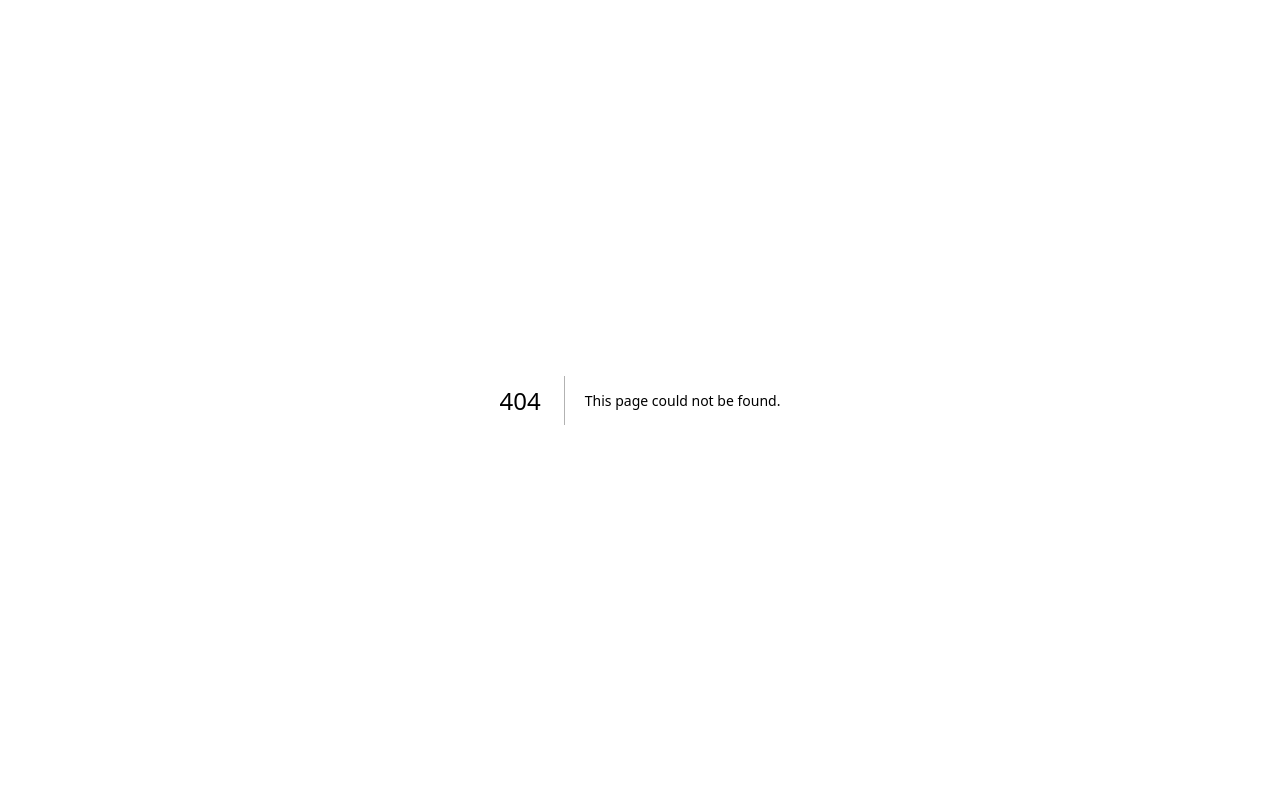
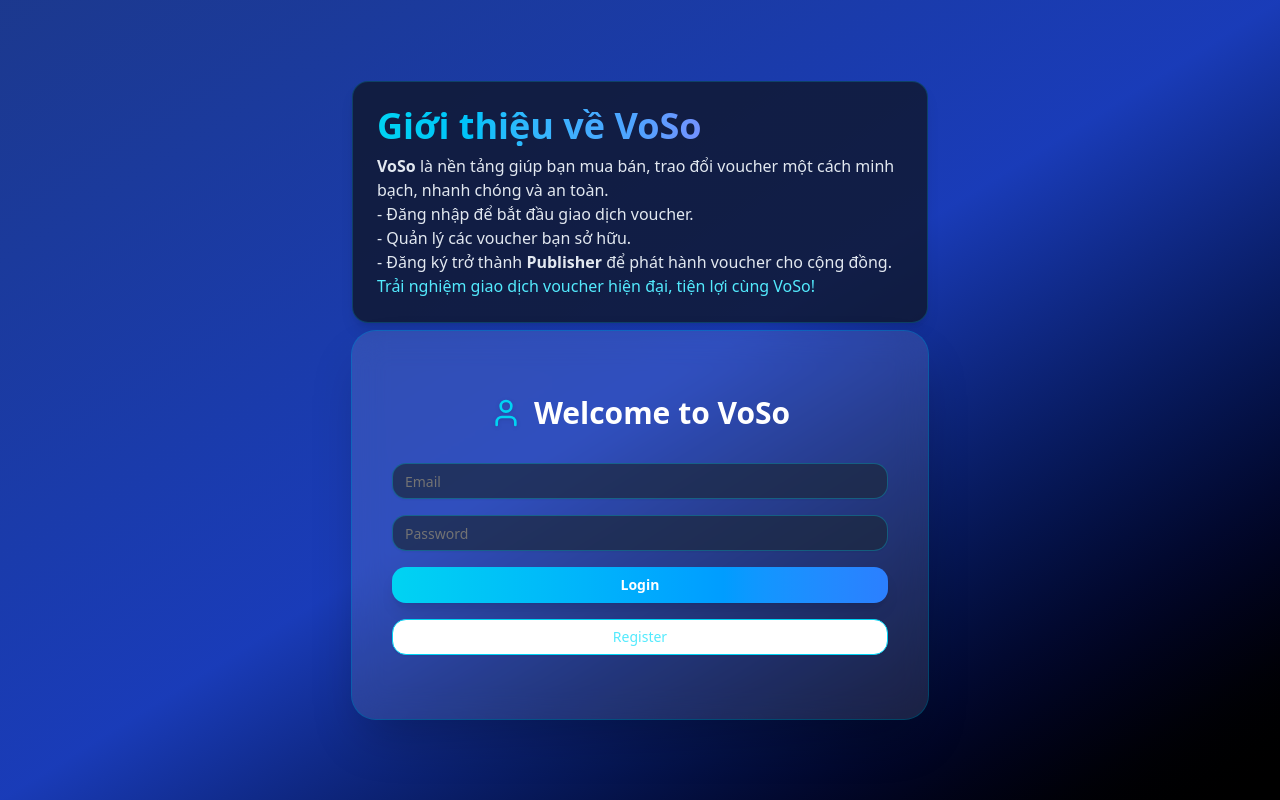
Before and after one commit to Uyhuynh23/CamtabunProject, a Next.js app: page /pages/login in a window 1280 px wide. Before the commit this address had no page. Built offline with nearby package versions, Linux system fonts and the light colour scheme.

Commit message:
Introduce router

```diff
--- a/app/page.tsx
+++ b/app/page.tsx
@@ -1,5 +1,7 @@
 'use client'
 
+import { useEffect } from 'react'
+import { useRouter } from 'next/navigation'
 import { useState } from "react"
 import { motion } from "framer-motion"
 import AboutSection from "@/app/components/AboutSection"
@@ -13,6 +15,7 @@
 }
 
 export default function VoSo() {
+  const router = useRouter()
   const [isLoggedIn, setIsLoggedIn] = useState(false)
   const [isPublisher, setIsPublisher] = useState(false)
   const [isVerified, setIsVerified] = useState(false)
@@ -20,6 +23,15 @@
   const [password, setPassword] = useState("")
   const [error, setError] = useState("")
   const [registerMode, setRegisterMode] = useState(false)
+
+  useEffect(() => {
+    const user = localStorage.getItem('user')
+    if (user) {
+      router.push('/pages/home')
+    } else {
+      router.push('/pages/login')
+    }
+  }, [router])
 
   const handleLogin = async () => {
     setError("")
--- /dev/null
+++ b/app/pages/home/page.tsx
@@ -0,0 +1,72 @@
+'use client'
+
+import { useState, useEffect } from "react"
+import { motion } from "framer-motion"
+import { useRouter } from "next/navigation"
+import MainTabs from "@/app/components/MainTabs"
+
+const fadeIn = {
+  hidden: { opacity: 0, y: 20 },
+  visible: { opacity: 1, y: 0 },
+}
+
+export default function HomePage() {
+  const router = useRouter()
+  const [isPublisher, setIsPublisher] = useState(false)
+  const [isVerified, setIsVerified] = useState(false)
+
+  useEffect(() => {
+    const user = localStorage.getItem('user')
+    if (!user) {
+      router.push('/pages/login')  // Updated path
+    } else {
+      const userData = JSON.parse(user)
+      setIsPublisher(userData.isPublisher)
+    }
+  }, [router])
+
+  const handleLogout = () => {
+    localStorage.removeItem('user')
+    router.push('/pages/login')  // Updated path
+  }
+
+  return (
+    <motion.div
+      className="min-h-screen bg-gradient-to-br from-blue-900 via-blue-800 to-black p-0"
+      initial="hidden"
+      animate="visible"
+      variants={fadeIn}
+      transition={{ duration: 0.4 }}
+    >
+      <div className="p-6 max-w-5xl mx-auto space-y-8">
+        <div className="flex justify-end">
+          <button
+            className="px-4 py-2 rounded-xl bg-slate-800 text-slate-200 hover:bg-slate-700 transition font-semibold"
+            onClick={handleLogout}
+          >
+            Đăng xuất
+          </button>
+        </div>
+        <motion.div
+          className="text-center space-y-2"
+          initial={{ opacity: 0 }}
+          animate={{ opacity: 1 }}
+          transition={{ delay: 0.2 }}
+        >
+          <h1 className="text-6xl md:text-7xl font-extrabold tracking-tight drop-shadow-lg bg-gradient-to-r from-cyan-400 via-blue-400 to-purple-500 bg-clip-text text-transparent animate-pulse">
+            VoSo
+          </h1>
+          <p className="text-slate-200 text-lg font-medium drop-shadow">
+            Voucher Social Marketplace
+          </p>
+        </motion.div>
+        <MainTabs
+          isPublisher={isPublisher}
+          isVerified={isVerified}
+          setIsVerified={setIsVerified}
+          setIsPublisher={setIsPublisher}
+        />
+      </div>
+    </motion.div>
+  )
+}
--- /dev/null
+++ b/app/pages/login/page.tsx
@@ -0,0 +1,68 @@
+'use client'
+
+import { useState } from "react"
+import { motion } from "framer-motion"
+import { useRouter } from "next/navigation"
+import AboutSection from "@/app/components/AboutSection"
+import AuthCard from "@/app/components/AuthCard"
+import { login, register } from "@/app/services/authServices"
+
+const fadeIn = {
+  hidden: { opacity: 0, y: 20 },
+  visible: { opacity: 1, y: 0 },
+}
+
+export default function LoginPage() {
+  const router = useRouter()
+  const [email, setEmail] = useState("")
+  const [password, setPassword] = useState("")
+  const [error, setError] = useState("")
+  const [registerMode, setRegisterMode] = useState(false)
+
+  const handleLogin = async () => {
+    setError("")
+    const res = await login(email, password)
+    if (res.success) {
+      localStorage.setItem('user', JSON.stringify(res.user))
+      router.push('/pages/home')  // Updated path
+    } else {
+      setError(res.message || "Login failed")
+    }
+  }
+
+  const handleRegister = async () => {
+    setError("")
+    const res = await register(email, password)
+    if (res.success) {
+      setRegisterMode(false)
+      setError("Đăng ký thành công! Vui lòng đăng nhập.")
+    } else {
+      setError(res.message || "Register failed")
+    }
+  }
+
+  return (
+    <motion.div
+      className="min-h-screen flex items-center justify-center bg-gradient-to-br from-blue-900 via-blue-800 to-black"
+      initial="hidden"
+      animate="visible"
+      variants={fadeIn}
+      transition={{ duration: 0.4 }}
+    >
+      <div className="w-full max-w-xl space-y-8">
+        <AboutSection />
+        <AuthCard
+          email={email}
+          setEmail={setEmail}
+          password={password}
+          setPassword={setPassword}
+          error={error}
+          registerMode={registerMode}
+          setRegisterMode={setRegisterMode}
+          handleLogin={handleLogin}
+          handleRegister={handleRegister}
+        />
+      </div>
+    </motion.div>
+  )
+}
```
